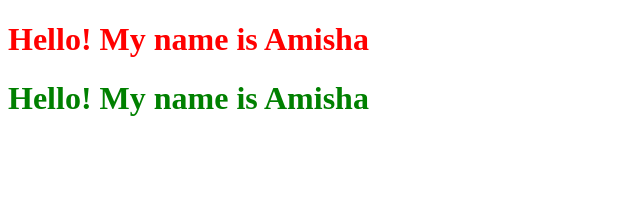
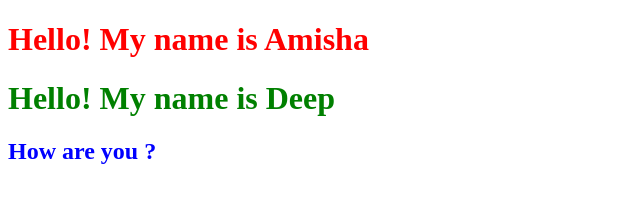
Before and after one commit to shahamisha/css_revision, a plain HTML site: page example/index.html in a window 1280 px wide. Shown: the whole page, without its empty margins (0-640 px from the left). Drawn offline with Linux system fonts and the light colour scheme.

Commit message:
inline css 2nd

```diff
--- a/example/index.html
+++ b/example/index.html
@@ -4,9 +4,17 @@
     <meta charset="UTF-8">
     <meta name="viewport" content="width=device-width, initial-scale=1.0">
     <title>CSS level 1</title>
+    <!-- internal stylesheet 2nd way where h2 tags are all blue -->
+    <style>
+        h2{
+            color: blue;
+        }
+    </style>
 </head>
 <body>
+     <!-- internal stylesheet 1st way -->
     <h1 style="color: red">Hello! My name is Amisha</h1>
-    <h1 style="color: green">Hello! My name is Amisha</h1>
+    <h1 style="color: green">Hello! My name is Deep</h1>
+    <h2>How are you ?</h2>
 </body>
 </html>
```
